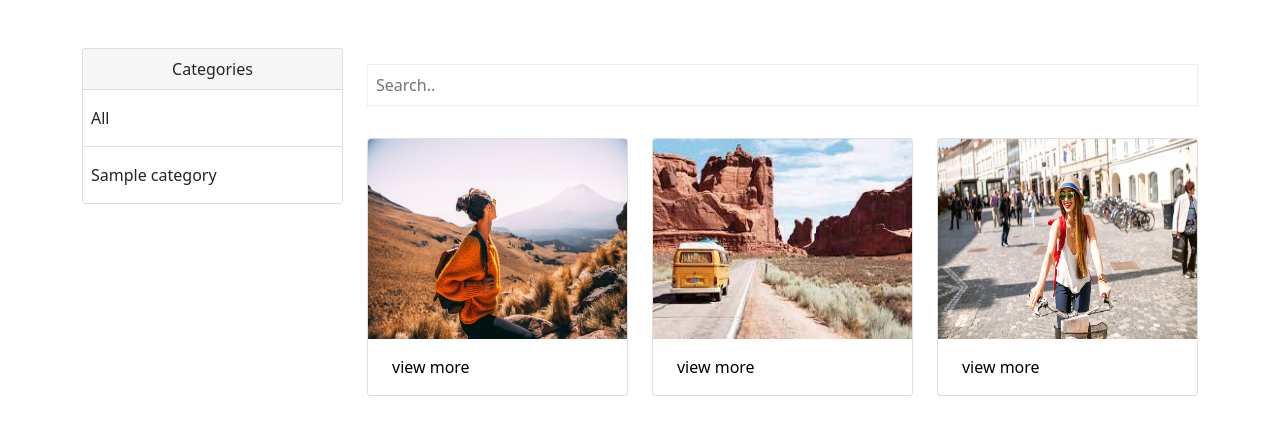
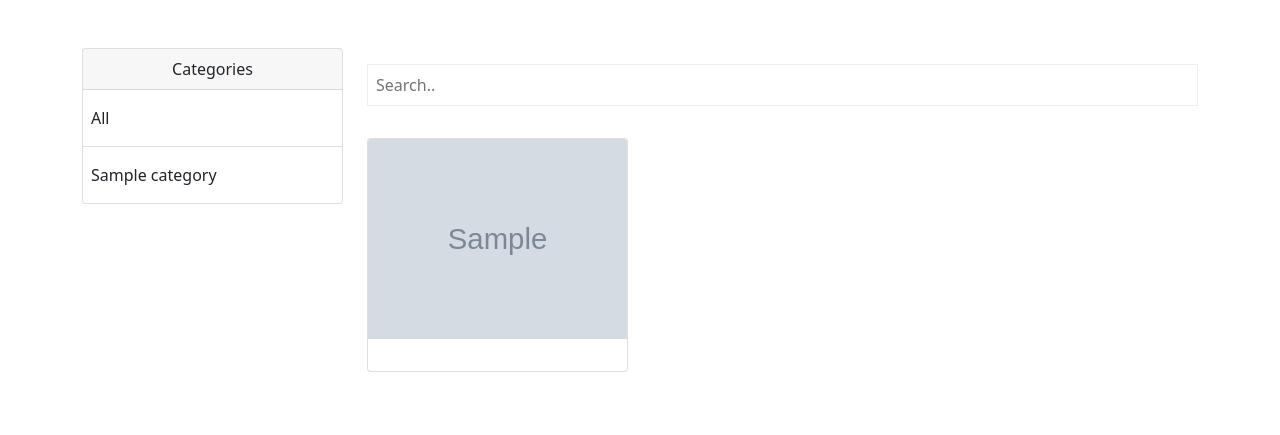
Before and after one commit to fobiero/imageGallery_Dj_01, a Django app: page / in a window 1280 px wide. Shown: the top 435 px of the page. Run offline with Django 4.2, Linux system fonts and the light colour scheme; tables that the repository leaves empty hold one stand-in row (values such as "Sample post"); grey boxes marked "Sample" are stand-in pictures.

Commit message:
changed views

```diff
--- a/photo/templates/photos/home.html
+++ b/photo/templates/photos/home.html
@@ -31,30 +31,16 @@
                 <div class="gallery">
                     <input type="text" placeholder="Search..">
                     <div class="row">
+                        {% for img in image %}
                         <div class="col-md-4">
                             <div class="card">
-                                <img src="{% static 'images/travel/img-1.jpg'%}" class="card-img-top" alt="Travel">
+                                <img src="{{img.image.url}}" class="card-img-top" alt="Travel">
                                 <div class="card-body">
-                                    <a href="{% url 'photo' 10 %}" class="btn-mre">view more</a>
+                                    <!-- @TODO: get photo info button -->
                                 </div>
                             </div>
                         </div>
-                        <div class="col-md-4">
-                            <div class="card">
-                                <img src="{% static 'images/travel/img-2.jpeg'%}" class="card-img-top" alt="Travel">
-                                <div class="card-body">
-                                    <a href="{% url 'photo' 10 %}" class="btn-mre">view more</a>
-                                </div>
-                            </div>
-                        </div>
-                        <div class="col-md-4">
-                            <div class="card">
-                                <img src="{% static 'images/travel/img-3.jpg'%}" class="card-img-top" alt="Travel">
-                                <div class="card-body">
-                                    <a href="{% url 'photo' 10 %}" class="btn-mre">view more</a>
-                                </div>
-                            </div>
-                        </div>
+                        {% endfor %}
                     </div>
                 </div>
             </div>
--- a/photo/views.py
+++ b/photo/views.py
@@ -5,9 +5,13 @@ from .models import Category, Images, Location
 
 def home(request):
     categories = Category.objects.all()
-    all_cat = {'categories': categories}
+    image = Images.objects.all()
+
+    all_cat = {'categories': categories, 'image': image}
 
     return render(request, 'photos/home.html', all_cat)
 
 def viewPhoto(request, pk):
-    return render(request, 'photos/photo.html')
+    photo = Images.objects.get(id=pk)
+
+    return render(request, 'photos/photo.html',{'photo': photo})
```
